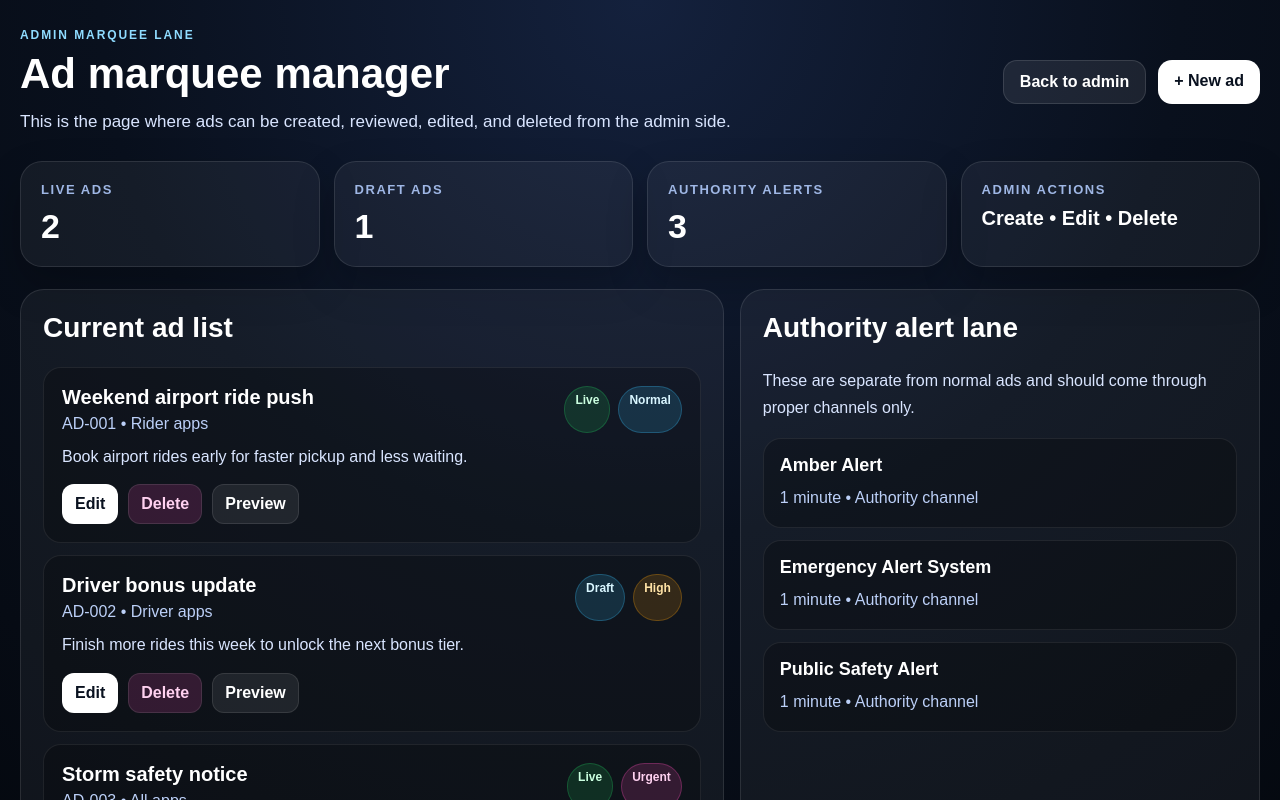
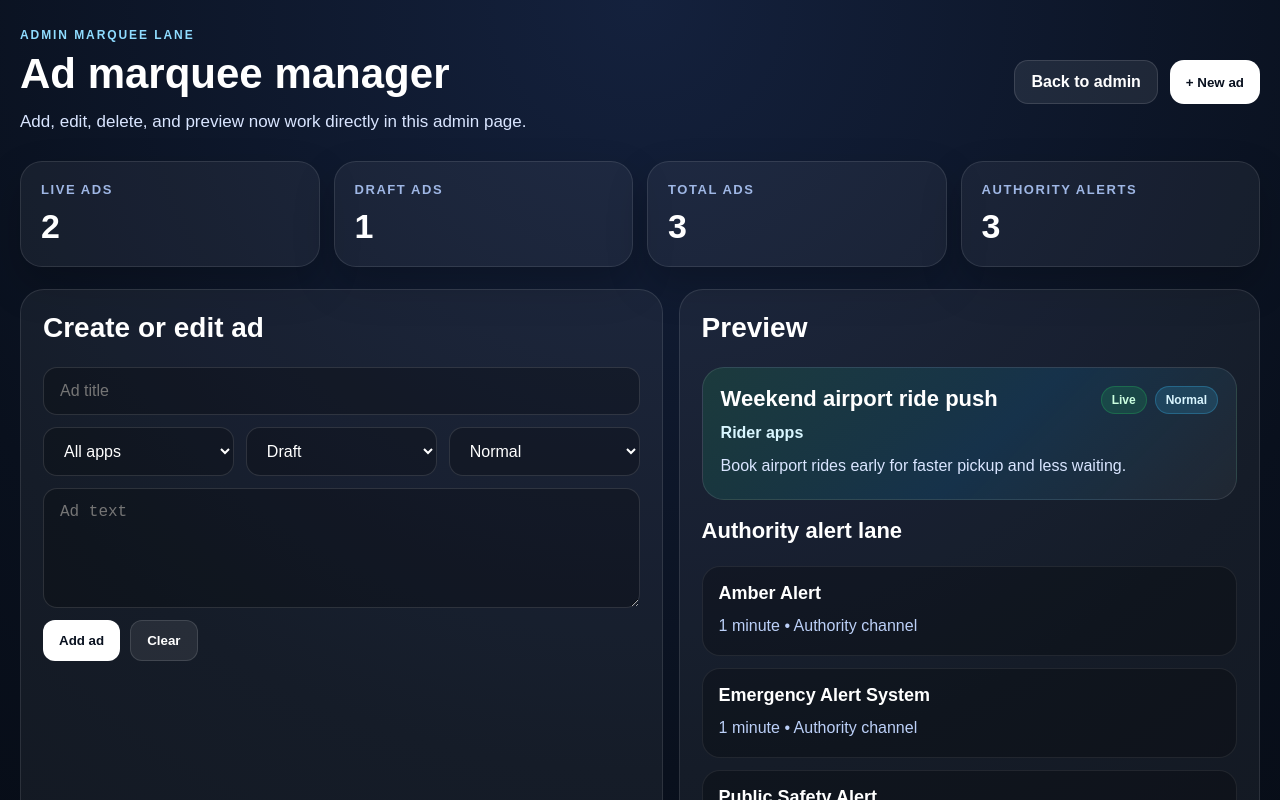
Before and after one commit to Neocryptz369369/ontimetaxipages, a Next.js app: page /admin/marquee in a window 1280 px wide. Shown: the top 800 px of the page. Built offline with nearby package versions, Linux system fonts and the light colour scheme.

Commit message:
Make marquee add edit delete and preview buttons work

```diff
--- a/src/app/admin/marquee/page.tsx
+++ b/src/app/admin/marquee/page.tsx
@@ -1,6 +1,18 @@
+'use client';
+
+import { useMemo, useState } from "react";
 import Link from "next/link";
 
-const ads = [
+type AdItem = {
+  id: string;
+  title: string;
+  audience: string;
+  status: string;
+  priority: string;
+  body: string;
+};
+
+const starterAds: AdItem[] = [
   {
     id: "AD-001",
     title: "Weekend airport ride push",
@@ -40,7 +52,104 @@ function badgeStyle(value: string) {
   return { background: "rgba(56,189,248,0.16)", color: "#d9f6ff", border: "1px solid rgba(56,189,248,0.28)" };
 }
 
+function makeNextId(items: AdItem[]) {
+  const max = items.reduce((highest, item) => {
+    const num = Number(item.id.replace("AD-", ""));
+    return Number.isFinite(num) && num > highest ? num : highest;
+  }, 0);
+
+  return `AD-${String(max + 1).padStart(3, "0")}`;
+}
+
 export default function AdminMarqueePage() {
+  const [ads, setAds] = useState<AdItem[]>(starterAds);
+  const [showForm, setShowForm] = useState(false);
+  const [editingId, setEditingId] = useState<string | null>(null);
+  const [previewId, setPreviewId] = useState<string | null>(starterAds[0].id);
+  const [title, setTitle] = useState("");
+  const [audience, setAudience] = useState("All apps");
+  const [status, setStatus] = useState("Draft");
+  const [priority, setPriority] = useState("Normal");
+  const [body, setBody] = useState("");
+
+  const liveAds = useMemo(() => ads.filter((ad) => ad.status === "Live"), [ads]);
+  const draftAds = useMemo(() => ads.filter((ad) => ad.status === "Draft"), [ads]);
+  const previewAd = ads.find((ad) => ad.id === previewId) || null;
+
+  function resetForm() {
+    setEditingId(null);
+    setTitle("");
+    setAudience("All apps");
+    setStatus("Draft");
+    setPriority("Normal");
+    setBody("");
+    setShowForm(false);
+  }
+
+  function openNewAd() {
+    setEditingId(null);
+    setTitle("");
+    setAudience("All apps");
+    setStatus("Draft");
+    setPriority("Normal");
+    setBody("");
+    setShowForm(true);
+  }
+
+  function openEdit(ad: AdItem) {
+    setEditingId(ad.id);
+    setTitle(ad.title);
+    setAudience(ad.audience);
+    setStatus(ad.status);
+    setPriority(ad.priority);
+    setBody(ad.body);
+    setShowForm(true);
+  }
+
+  function saveAd() {
+    if (!title.trim() || !body.trim()) return;
+
+    if (editingId) {
+      setAds((current) =>
+        current.map((ad) =>
+          ad.id === editingId
+            ? { ...ad, title: title.trim(), audience, status, priority, body: body.trim() }
+            : ad
+        )
+      );
+      setPreviewId(editingId);
+      resetForm();
+      return;
+    }
+
+    const newId = makeNextId(ads);
+    const newAd: AdItem = {
+      id: newId,
+      title: title.trim(),
+      audience,
+      status,
+      priority,
+      body: body.trim(),
+    };
+
+    setAds((current) => [newAd, ...current]);
+    setPreviewId(newId);
+    resetForm();
+  }
+
+  function deleteAd(id: string) {
+    const remaining = ads.filter((ad) => ad.id !== id);
+    setAds(remaining);
+
+    if (previewId === id) {
+      setPreviewId(remaining.length ? remaining[0].id : null);
+    }
+
+    if (editingId === id) {
+      resetForm();
+    }
+  }
+
   return (
     <main
       style={{
@@ -76,7 +185,7 @@ export default function AdminMarqueePage() {
             </div>
             <h1 style={{ margin: 0, fontSize: "42px", lineHeight: 1.05 }}>Ad marquee manager</h1>
             <p style={{ margin: "12px 0 0", color: "#d9e5ff", fontSize: "17px", lineHeight: 1.7, maxWidth: "820px" }}>
-              This is the page where ads can be created, reviewed, edited, and deleted from the admin side.
+              Add, edit, delete, and preview now work directly in this admin page.
             </p>
           </div>
 
@@ -95,8 +204,12 @@ export default function AdminMarqueePage() {
             >
               Back to admin
             </Link>
-            <div
+            <button
+              type="button"
+              onClick={openNewAd}
               style={{
+                border: "none",
+                cursor: "pointer",
                 padding: "12px 16px",
                 borderRadius: "14px",
                 background: "#ffffff",
@@ -105,7 +218,7 @@ export default function AdminMarqueePage() {
               }}
             >
                             + New ad
-            </div>
+            </button>
           </div>
         </div>
 
@@ -118,10 +231,10 @@ export default function AdminMarqueePage() {
           }}
         >
           {[
-            ["Live ads", "2"],
-            ["Draft ads", "1"],
-            ["Authority alerts", "3"],
-            ["Admin actions", "Create • Edit • Delete"],
+            ["Live ads", String(liveAds.length)],
+            ["Draft ads", String(draftAds.length)],
+            ["Total ads", String(ads.length)],
+            ["Authority alerts", String(authorityAlerts.length)],
           ].map(([label, value]) => (
             <div
               key={label}
@@ -134,7 +247,7 @@ export default function AdminMarqueePage() {
               }}
             >
               <div style={{ color: "#9fb7e5", fontSize: "13px", textTransform: "uppercase", letterSpacing: "0.12em", fontWeight: 800 }}>{label}</div>
-              <div style={{ marginTop: "10px", fontSize: label === "Admin actions" ? "20px" : "34px", fontWeight: 800 }}>{value}</div>
+              <div style={{ marginTop: "10px", fontSize: "34px", fontWeight: 800 }}>{value}</div>
             </div>
           ))}
         </section>
@@ -142,12 +255,122 @@ export default function AdminMarqueePage() {
         <section
           style={{
             display: "grid",
-            gridTemplateColumns: "1.15fr 0.85fr",
+            gridTemplateColumns: "1.05fr 0.95fr",
             gap: "16px",
             marginBottom: "22px",
           }}
         >
           <div
+            style={{
+              borderRadius: "24px",
+              padding: "22px",
+              background: "rgba(255,255,255,0.05)",
+              border: "1px solid rgba(255,255,255,0.10)",
+            }}
+          >
+            <h2 style={{ marginTop: 0, fontSize: "28px" }}>{editingId ? `Edit ${editingId}` : "Create or edit ad"}</h2>
+            <div style={{ display: "grid", gap: "12px" }}>
+              <input
+                value={title}
+                onChange={(e) => setTitle(e.target.value)}
+                placeholder="Ad title"
+                style={{ padding: "14px 16px", borderRadius: "14px", border: "1px solid rgba(255,255,255,0.12)", background: "rgba(0,0,0,0.24)", color: "#ffffff", fontSize: "16px" }}
+              />
+
+              <div style={{ display: "grid", gridTemplateColumns: "repeat(3, minmax(0,1fr))", gap: "12px" }}>
+                <select value={audience} onChange={(e) => setAudience(e.target.value)} style={{ padding: "14px 16px", borderRadius: "14px", border: "1px solid rgba(255,255,255,0.12)", background: "rgba(0,0,0,0.24)", color: "#ffffff", fontSize: "16px" }}>
+                  <option>All apps</option>
+                  <option>Rider apps</option>
+                  <option>Driver apps</option>
+                  <option>Owner app</option>
+                </select>
+
+                <select value={status} onChange={(e) => setStatus(e.target.value)} style={{ padding: "14px 16px", borderRadius: "14px", border: "1px solid rgba(255,255,255,0.12)", background: "rgba(0,0,0,0.24)", color: "#ffffff", fontSize: "16px" }}>
+                  <option>Draft</option>
+                  <option>Live</option>
+                </select>
+
+                <select value={priority} onChange={(e) => setPriority(e.target.value)} style={{ padding: "14px 16px", borderRadius: "14px", border: "1px solid rgba(255,255,255,0.12)", background: "rgba(0,0,0,0.24)", color: "#ffffff", fontSize: "16px" }}>
+                  <option>Normal</option>
+                  <option>High</option>
+                  <option>Urgent</option>
+                </select>
+              </div>
+
+              <textarea
+                value={body}
+                onChange={(e) => setBody(e.target.value)}
+                placeholder="Ad text"
+                rows={5}
+                style={{ padding: "14px 16px", borderRadius: "14px", border: "1px solid rgba(255,255,255,0.12)", background: "rgba(0,0,0,0.24)", color: "#ffffff", fontSize: "16px", resize: "vertical" }}
+              />
+
+              <div style={{ display: "flex", gap: "10px", flexWrap: "wrap" }}>
+                <button type="button" onClick={saveAd} style={{ border: "none", cursor: "pointer", padding: "12px 16px", borderRadius: "12px", background: "#ffffff", color: "#09111f", fontWeight: 800 }}>
+                  {editingId ? "Save changes" : "Add ad"}
+                </button>
+                <button type="button" onClick={resetForm} style={{ border: "1px solid rgba(255,255,255,0.12)", cursor: "pointer", padding: "12px 16px", borderRadius: "12px", background: "rgba(255,255,255,0.08)", color: "#ffffff", fontWeight: 800 }}>
+                  Clear
+                </button>
+              </div>
+            </div>
+          </div>
+
+          <div
+            style={{
+              borderRadius: "24px",
+              padding: "22px",
+              background: "rgba(255,255,255,0.05)",
+              border: "1px solid rgba(255,255,255,0.10)",
+            }}
+          >
+            <h2 style={{ marginTop: 0, fontSize: "28px" }}>Preview</h2>
+            {previewAd ? (
+              <div
+                style={{
+                  borderRadius: "22px",
+                  padding: "18px",
+                  background: "linear-gradient(135deg, rgba(34,197,94,0.14) 0%, rgba(14,165,233,0.14) 55%, rgba(255,255,255,0.05) 100%)",
+                  border: "1px solid rgba(255,255,255,0.10)",
+                }}
+              >
+                <div style={{ display: "flex", justifyContent: "space-between", gap: "10px", flexWrap: "wrap", marginBottom: "10px" }}>
+                  <div style={{ fontWeight: 800, fontSize: "22px" }}>{previewAd.title}</div>
+                  <div style={{ display: "flex", gap: "8px", flexWrap: "wrap" }}>
+                    <div style={{ ...badgeStyle(previewAd.status), borderRadius: "999px", padding: "6px 10px", fontSize: "12px", fontWeight: 800 }}>{previewAd.status}</div>
+                    <div style={{ ...badgeStyle(previewAd.priority), borderRadius: "999px", padding: "6px 10px", fontSize: "12px", fontWeight: 800 }}>{previewAd.priority}</div>
+                  </div>
+                </div>
+                <div style={{ color: "#d9f6ff", fontWeight: 700, marginBottom: "10px" }}>{previewAd.audience}</div>
+                <p style={{ margin: 0, color: "#d9e5ff", lineHeight: 1.8 }}>{previewAd.body}</p>
+              </div>
+            ) : (
+              <div style={{ color: "#d9e5ff", lineHeight: 1.7 }}>Click Preview on an ad card to show it here.</div>
+            )}
+
+            <div style={{ marginTop: "18px" }}>
+              <h3 style={{ marginTop: 0, fontSize: "22px" }}>Authority alert lane</h3>
+              <div style={{ display: "grid", gap: "12px" }}>
+                {authorityAlerts.map((alert) => (
+                  <div
+                    key={alert.type}
+                    style={{
+                      borderRadius: "18px",
+                      padding: "16px",
+                      background: "rgba(0,0,0,0.24)",
+                      border: "1px solid rgba(255,255,255,0.08)",
+                    }}
+                  >
+                    <div style={{ fontWeight: 800, fontSize: "18px" }}>{alert.type}</div>
+                    <div style={{ color: "#bcd0f8", marginTop: "8px", lineHeight: 1.7 }}>{alert.length} • {alert.source}</div>
+                  </div>
+                ))}
+              </div>
+            </div>
+          </div>
+        </section>
+
+        <section
           style={{
             borderRadius: "24px",
             padding: "22px",
@@ -181,59 +404,18 @@ export default function AdminMarqueePage() {
                 <p style={{ margin: "0 0 14px", color: "#d9e5ff", lineHeight: 1.7 }}>{ad.body}</p>
 
                 <div style={{ display: "flex", gap: "10px", flexWrap: "wrap" }}>
-                    {[
-                      ["Edit", "#ffffff", "#09111f"],
-                      ["Delete", "rgba(255,77,184,0.16)", "#ffd1f0"],
-                      ["Preview", "rgba(255,255,255,0.08)", "#ffffff"],
-                    ].map(([label, bg, color]) => (
-                      <div
-                        key={label}
-                        style={{
-                          padding: "10px 12px",
-                          borderRadius: "12px",
-                          background: bg,
-                          color,
-                          fontWeight: 800,
-                          border: "1px solid rgba(255,255,255,0.10)",
-                        }}
-                      >
-                        {label}
-                      </div>
-                    ))}
+                  <button type="button" onClick={() => openEdit(ad)} style={{ border: "none", cursor: "pointer", padding: "10px 12px", borderRadius: "12px", background: "#ffffff", color: "#09111f", fontWeight: 800 }}>
+                    Edit
+                  </button>
+                  <button type="button" onClick={() => setPreviewId(ad.id)} style={{ border: "1px solid rgba(255,255,255,0.10)", cursor: "pointer", padding: "10px 12px", borderRadius: "12px", background: "rgba(255,255,255,0.08)", color: "#ffffff", fontWeight: 800 }}>
+                    Preview
+                  </button>
+                  <button type="button" onClick={() => deleteAd(ad.id)} style={{ border: "1px solid rgba(255,77,184,0.28)", cursor: "pointer", padding: "10px 12px", borderRadius: "12px", background: "rgba(255,77,184,0.16)", color: "#ffd1f0", fontWeight: 800 }}>
+                    Delete
+                  </button>
                 </div>
               </div>
             ))}
-            </div>
-          </div>
-
-          <div
-            style={{
-              borderRadius: "24px",
-              padding: "22px",
-              background: "rgba(255,255,255,0.05)",
-              border: "1px solid rgba(255,255,255,0.10)",
-            }}
-          >
-            <h2 style={{ marginTop: 0, fontSize: "28px" }}>Authority alert lane</h2>
-            <p style={{ color: "#d9e5ff", lineHeight: 1.7 }}>
-              These are separate from normal ads and should come through proper channels only.
-            </p>
-            <div style={{ display: "grid", gap: "12px", marginTop: "14px" }}>
-              {authorityAlerts.map((alert) => (
-                <div
-                  key={alert.type}
-                  style={{
-                    borderRadius: "18px",
-                    padding: "16px",
-                    background: "rgba(0,0,0,0.24)",
-                    border: "1px solid rgba(255,255,255,0.08)",
-                  }}
-                >
-                  <div style={{ fontWeight: 800, fontSize: "18px" }}>{alert.type}</div>
-                  <div style={{ color: "#bcd0f8", marginTop: "8px", lineHeight: 1.7 }}>{alert.length} • {alert.source}</div>
-                </div>
-              ))}
-            </div>
           </div>
         </section>
       </div>
```
Lines whose indentation alone changed are shown as unchanged.
